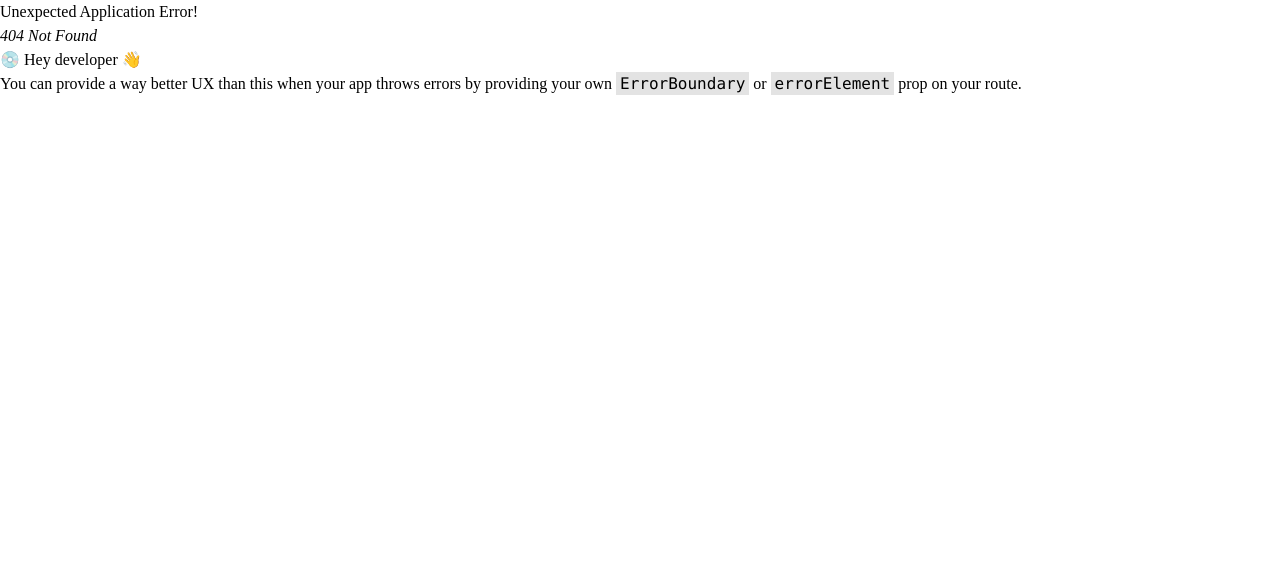
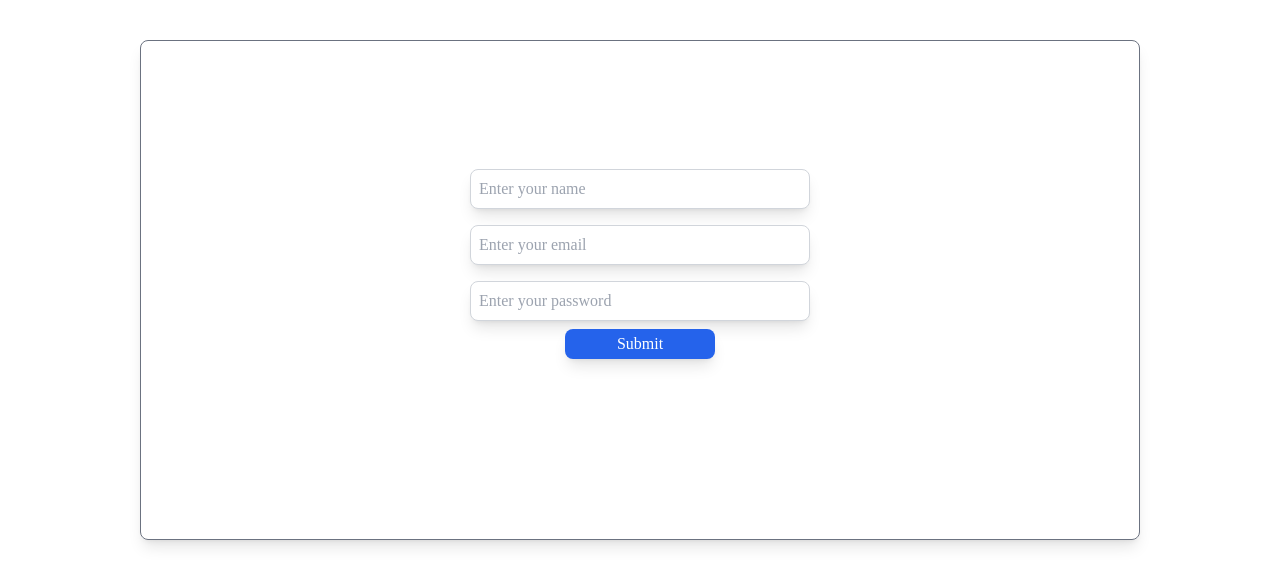
Before and after one commit to Prajjwal98Dubey/E-MarketPlace, a React (Create React App) app in the folder frontend/: page /register in a window 1280 px wide. Before the commit this address had no page. Shown: the top 586 px of the page. Built offline with nearby package versions, Linux system fonts and the light colour scheme.

Commit message:
added the register and login page

```diff
--- a/frontend/package.json
+++ b/frontend/package.json
@@ -8,6 +8,7 @@
     "@testing-library/react": "^13.4.0",
     "@testing-library/user-event": "^13.5.0",
     "axios": "^1.5.0",
+    "jwt-decode": "^3.1.2",
     "react": "^18.2.0",
     "react-dom": "^18.2.0",
     "react-redux": "^8.1.2",
--- /dev/null
+++ b/frontend/src/components/Login.js
@@ -0,0 +1,61 @@
+import {Link} from 'react-router-dom'
+import axios from 'axios'
+import React, { useState } from 'react'
+import { useNavigate } from 'react-router'
+
+const Login = () => {
+    const[email,setEmail] = useState("")
+    const[password,setPassword] = useState("")
+    const[message,setMessage]=useState(null)
+    const navigate=useNavigate()
+    const submitHandler=async(e)=>{
+        e.preventDefault()
+        const config={
+            headers:{
+                'Content-type':'application/json'
+            }
+        }
+        const {data} = await axios.post('http://localhost:5001/login',{
+            email,password
+        },config)
+          if(data==='User does not exits'){
+               setMessage("User does not exits")
+          }
+          else if(data==='Invalid email or password')
+          {
+            setMessage("Invalid email or password")
+          }
+          else{
+                navigate('/')
+          }
+
+    }
+  return (
+    <div className='flex justify-center'>
+     <div className='flex justify-center m-10 w-[1000px]  h-[500px]  border border-gray-500 rounded-lg shadow-lg'>
+        <form onSubmit={submitHandler}>
+            <div className='mt-[120px]'>
+                <div>
+                    <div>
+                        <input className='w-[340px] p-2 m-2 border border-gray-300 h-[40px] text-md rounded-lg shadow-lg'  type="email" value={email} onChange={(e)=>setEmail(e.target.value)} placeholder="Enter your email" />
+                    </div>
+                    <div>
+                        <input className='w-[340px] p-2 m-2 border border-gray-300 h-[40px] text-md rounded-lg shadow-lg' type="password" value={password} onChange={(e)=>setPassword(e.target.value)} placeholder="Enter your password"/>
+                    </div>
+                    <div className='flex justify-center'>
+                         <button className=' bg-blue-600 w-[150px] h-[30px] text-white rounded-lg shadow-lg hover:bg-blue-700' type="submit">Login</button>
+                    </div>
+                    <div className='text-sm  mt-2  flex justify-center'>
+                        New User<Link to='/register'><span className='text-blue-700 ml-1 hover:text-blue-800 hover:underline cursor-pointer'>Register here</span></Link>
+                    </div>
+                    <div>
+            {message ? <div className='text-xl font-bold text-red-600 flex justify-center m-2 p-2'>{message}</div>:null}</div>
+                </div>
+            </div>
+        </form>
+     </div>
+     </div>
+  )
+}
+
+export default Login
--- /dev/null
+++ b/frontend/src/components/Register.js
@@ -0,0 +1,64 @@
+import axios from 'axios'
+import React, { useState } from 'react'
+import jwt_decode from 'jwt-decode'
+import { useNavigate } from 'react-router'
+
+const Register = () => {
+    const [name,setName]=useState("")
+    const[email,setEmail]=useState("")
+    const[password,setPassword]=useState("")
+    const[message,setMessage]=useState(null)
+    const navigate= useNavigate()
+    const submitHandler=async(e)=>{
+        e.preventDefault()
+        const config={
+            headers:{
+                'Content-type':'application/json'
+            }
+        }
+        const { data } = await axios.post('http://localhost:5001/register',{
+            name,email,password
+        },config)
+        if(data==="User already exists")
+        {
+            setMessage("User already exists")
+            setTimeout(()=>{
+                    navigate('/')
+            },2000)
+        }
+        else{
+           localStorage.setItem("userInfo",JSON.stringify(data))
+           navigate('/')
+        }
+    }
+  return (
+    <>
+    <div className='flex justify-center'>
+     <div className='flex justify-center m-10 w-[1000px]  h-[500px]  border border-gray-500 rounded-lg shadow-lg'>
+        <form onSubmit={submitHandler}>
+            <div className='mt-[120px]'>
+                <div>
+                    <div>
+                        <input className='w-[340px] p-2 m-2 border border-gray-300 h-[40px] text-md rounded-lg shadow-lg'  type="text" value={name} onChange={(e)=>setName(e.target.value)}  placeholder="Enter your name"/>
+                    </div>
+                    <div>
+                        <input className='w-[340px] p-2 m-2 border border-gray-300 h-[40px] text-md rounded-lg shadow-lg'  type="email" value={email} onChange={(e)=>setEmail(e.target.value)} placeholder="Enter your email" />
+                    </div>
+                    <div>
+                        <input className='w-[340px] p-2 m-2 border border-gray-300 h-[40px] text-md rounded-lg shadow-lg' type="password" value={password} onChange={(e)=>setPassword(e.target.value)} placeholder="Enter your password"/>
+                    </div>
+                    <div className='flex justify-center'>
+                         <button className=' bg-blue-600 w-[150px] h-[30px] text-white rounded-lg shadow-lg hover:bg-blue-700' type="submit">Submit</button>
+                    </div>
+                    <div>
+            {message ? <div className='text-xl font-bold text-red-600 flex justify-center m-2 p-2'>{message}</div>:null}</div>
+                </div>
+            </div>
+        </form>
+     </div>
+     </div>
+    </>
+  )
+}
+
+export default Register
```
Also changed, not shown: frontend/src/App.js (+36 -26 lines), 1 other file (tests, documents, lock files or other folders).
